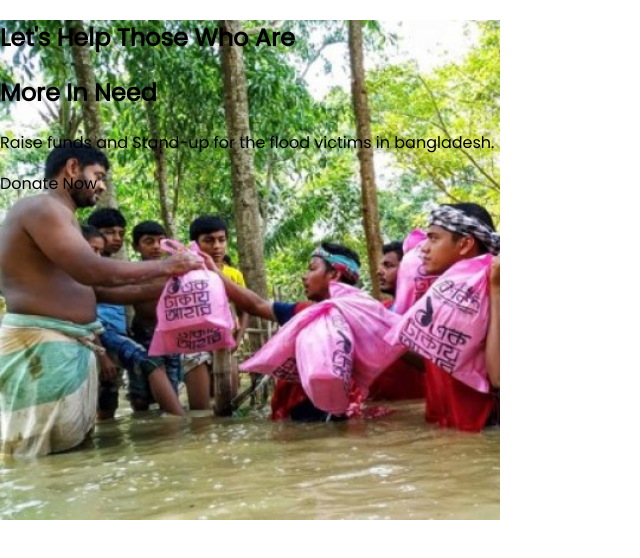
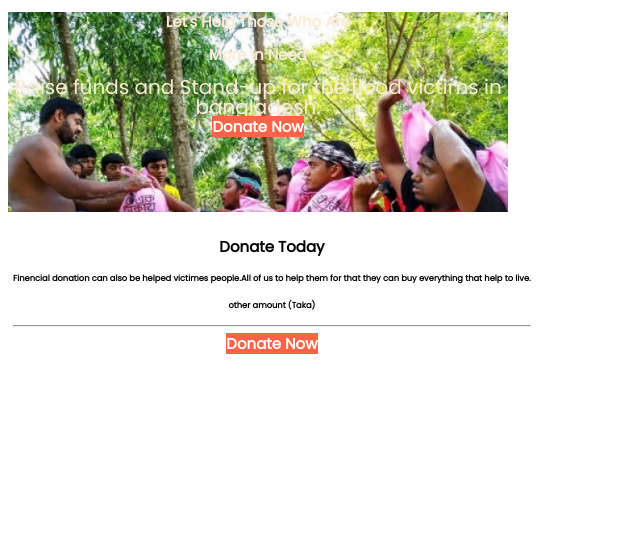
Before and after one commit to pritiproject/donate-today, a plain HTML site: page index.html in a window 1280 px wide. Shown: the whole page, without its empty margins (0-640 px from the left). Drawn offline with Linux system fonts and the light colour scheme.

Commit message:
donate commit

```diff
--- a/index.html
+++ b/index.html
@@ -11,15 +11,25 @@
   <link rel="stylesheet" href="style.css">
 </head>
 <body>
-<section>
+<section class="background">
 <div class="container">
   <div class="top-article">
    <h1>Let's Help Those Who Are</h1>
    <h1>More In Need</h1>
    <p>Raise funds and Stand-up for the flood victims in bangladesh.</p>
-   <a class="link-blank"target="-blank">Donate Now</a>
+   <a class="link-button" target="-blank">Donate Now</a>
   </div>
 </div>
+</section>
+<section class="dream">
+  <div class="today">
+    <h1>Donate Today</h1>
+    <h5>Finencial donation can also be helped victimes people.All of us to help them for that they can buy everything that help to live.</h5>
+    <h5>other amount (Taka)</h5><hr>
+    <a class="link-button" target="-blank">Donate Now</a>
+
+  </div>
+
 </section>
 
 
--- a/style.css
+++ b/style.css
@@ -1,13 +1,47 @@
 body{
   font-family: 'Poppins', sans-serif;
-  display: flex;
+  }
+.dream{
+  display:flex;
   margin:0;
   padding:0;
 }
 .container{
   width:500px;
-  height:500px;
+  height:200px;
   position:relative;
   background-image: url(images/donation11.jpg);
   background-size: cover;
+  padding-top: 0%;
 }
+.top-article{
+  font-size: 10px;
+  margin-bottom: 60px;
+  color:antiquewhite;
+  text-align: center;
+  line-height: 20px;
+}
+p{
+  font-size: 20px;
+  color:antiquewhite;
+  margin: 0;
+}
+.link-button{
+  text-decoration:solid;
+  background-color: tomato;
+  padding-left: 20px 40px;
+  padding-bottom: 20px 40px;
+  color:white;
+  font-weight: 700;
+  font-size: 15px;
+}
+.today{
+ font-size: 10px;
+ color:black;
+ border-width: 10px;
+ padding-left: 5px;
+ padding-right: 5px;
+ padding-top: 10px;
+ padding-bottom: 20px;
+ text-align: center;
+}
```
